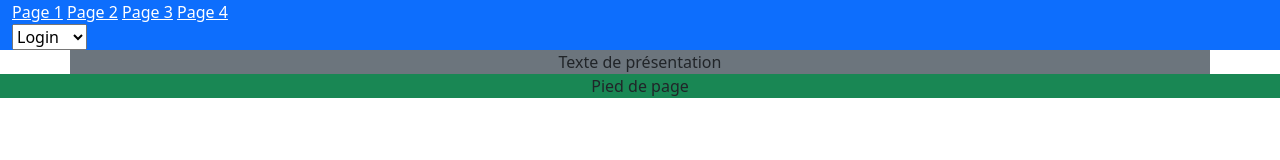
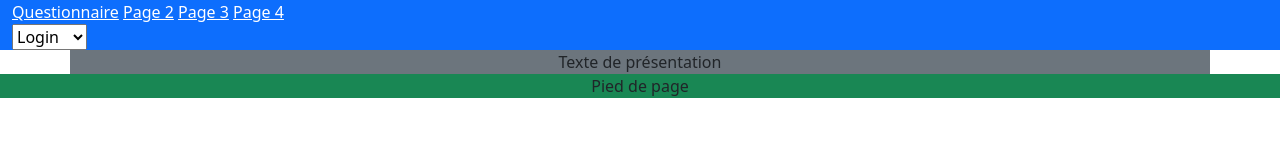
Before and after one commit to louarn125/louarn125.github.io, a plain HTML site: page index.html in a window 1280 px wide. Drawn offline with nearby package versions, Linux system fonts and the light colour scheme.

Commit message:
Update index.html

```diff
--- a/index.html
+++ b/index.html
@@ -9,7 +9,7 @@
     <body>
         <div class="container-fluid bg-primary">   <!--NAVBAR-->
             <div class="">
-                <a href="" class="text-white">Page 1</a>
+                <a href="questionnaire.html" class="text-white">Questionnaire</a>
                 <a href="" class="text-white">Page 2</a>
                 <a href="" class="text-white">Page 3</a>
                 <a href="" class="text-white">Page 4</a>
@@ -28,4 +28,5 @@
             Pied de page
         </div>
     </body>
+
 </html>
```
